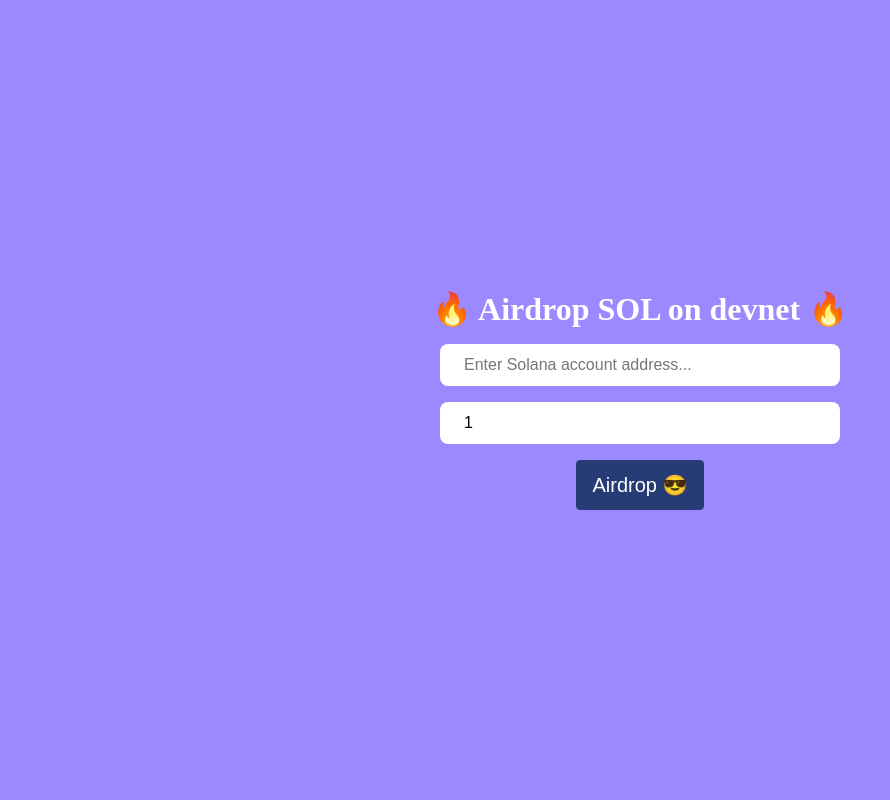
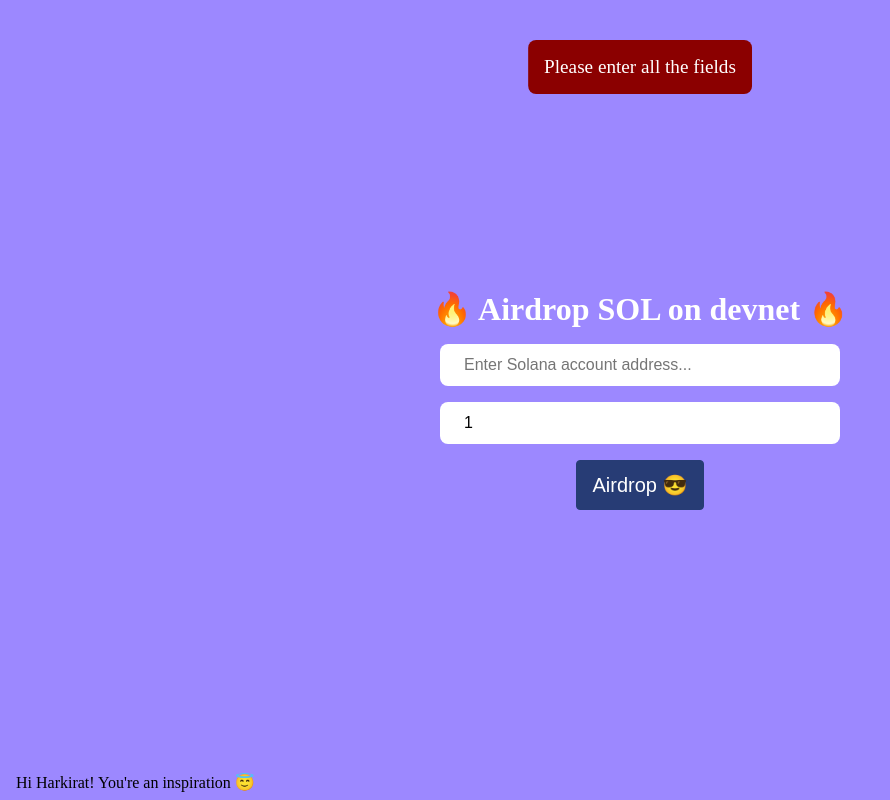
Before and after one commit to weevil111/solana_airdrop, a Next.js app: page / in a window 1280 px wide. Both pictures are taken after a click on the button "Airdrop 😎". Shown: the whole page, without its empty margins (0-890 px from the left). Built offline with nearby package versions, Linux system fonts and the light colour scheme.

Commit message:
Customize snackbar to change color

```diff
--- a/app/globals.css
+++ b/app/globals.css
@@ -9,30 +9,24 @@
   --background-start-rgb: 214, 219, 220;
   --background-end-rgb: 255, 255, 255;
 
-  --primary-glow: conic-gradient(
-    from 180deg at 50% 50%,
+  --primary-glow: conic-gradient(from 180deg at 50% 50%,
       #16abff33 0deg,
       #0885ff33 55deg,
       #54d6ff33 120deg,
       #0071ff33 160deg,
-    transparent 360deg
-  );
-  --secondary-glow: radial-gradient(
-    rgba(255, 255, 255, 1),
-    rgba(255, 255, 255, 0)
-  );
+      transparent 360deg);
+  --secondary-glow: radial-gradient(rgba(255, 255, 255, 1),
+      rgba(255, 255, 255, 0));
 
   --tile-start-rgb: 239, 245, 249;
   --tile-end-rgb: 228, 232, 233;
-  --tile-border: conic-gradient(
-    #00000080,
+  --tile-border: conic-gradient(#00000080,
       #00000040,
       #00000030,
       #00000020,
       #00000010,
       #00000010,
-    #00000080
-  );
+      #00000080);
 
   --callout-rgb: 238, 240, 241;
   --callout-border-rgb: 172, 175, 176;
@@ -47,24 +41,20 @@
     --background-end-rgb: 0, 0, 0;
 
     --primary-glow: radial-gradient(rgba(1, 65, 255, 0.4), rgba(1, 65, 255, 0));
-    --secondary-glow: linear-gradient(
-      to bottom right,
+    --secondary-glow: linear-gradient(to bottom right,
         rgba(1, 65, 255, 0),
         rgba(1, 65, 255, 0),
-      rgba(1, 65, 255, 0.3)
-    );
+        rgba(1, 65, 255, 0.3));
 
     --tile-start-rgb: 2, 13, 46;
     --tile-end-rgb: 2, 5, 19;
-    --tile-border: conic-gradient(
-      #ffffff80,
+    --tile-border: conic-gradient(#ffffff80,
         #ffffff40,
         #ffffff30,
         #ffffff20,
         #ffffff10,
         #ffffff10,
-      #ffffff80
-    );
+        #ffffff80);
 
     --callout-rgb: 20, 20, 20;
     --callout-border-rgb: 108, 108, 108;
@@ -87,12 +77,9 @@
 
 body {
   color: rgb(var(--foreground-rgb));
-  background: linear-gradient(
-      to bottom,
+  background: linear-gradient(to bottom,
       transparent,
-      rgb(var(--background-end-rgb))
-    )
-    rgb(var(--background-start-rgb));
+      rgb(var(--background-end-rgb))) rgb(var(--background-start-rgb));
 }
 
 a {
@@ -105,3 +92,80 @@
     color-scheme: dark;
   }
 }
+
+.snackbar {
+  visibility: hidden;
+  background-color: #333;
+  color: #fff;
+  text-align: center;
+  border-radius: 8px;
+  padding: 16px;
+  position: fixed;
+  z-index: 9999999999;
+  left: 50%;
+  top: 40px;
+  transform: translateX(-50%);
+  font-size: 1.2rem;
+}
+
+.snackbar.success {
+  background-color: green;
+}
+
+.snackbar.error {
+  background-color: darkred;
+}
+
+.snackbar.show {
+  visibility: visible;
+  -webkit-animation: fadein 1s, fadeout 1s 4.5s;
+  animation: fadein 1s, fadeout 1s 4.5s;
+}
+
+@-webkit-keyframes fadein {
+  from {
+    top: 0;
+    opacity: 0;
+  }
+
+  to {
+    top: 40px;
+    opacity: 1;
+  }
+}
+
+@keyframes fadein {
+  from {
+    top: 0;
+    opacity: 0;
+  }
+
+  to {
+    top: 40px;
+    opacity: 1;
+  }
+}
+
+@-webkit-keyframes fadeout {
+  from {
+    top: 40px;
+    opacity: 1;
+  }
+
+  to {
+    top: 0;
+    opacity: 0;
+  }
+}
+
+@keyframes fadeout {
+  from {
+    top: 40px;
+    opacity: 1;
+  }
+
+  to {
+    top: 0;
+    opacity: 0;
+  }
+}
--- a/app/page.js
+++ b/app/page.js
@@ -9,9 +9,28 @@
 export default function Home() {
   const [address, setAddress] = useState("");
   const [sol, setSol] = useState(1);
+  const [message, setMessage] = useState("");
+  const [isSnackbarHidden, setIsSnackbarHidden] = useState(true);
+  const [snackbarColor, setSnackbarColor] = useState("");
+
+  function showSnackbar({ message, timeout = 3000, color = "" } = {}) {
+    setMessage(message);
+    setIsSnackbarHidden(false);
+    setSnackbarColor(color);
+
+    // Hide it after 3 seconds...
+    setTimeout(function () {
+      setIsSnackbarHidden(true);
+      setSnackbarColor("");
+    }, timeout);
+  }
 
   async function aridrop() {
     if (!address || !sol) {
+      showSnackbar({
+        message: "Please enter all the fields",
+        color: "error",
+      });
       return;
     }
     try {
@@ -22,8 +41,12 @@
         },
         body: JSON.stringify({ pubkey: address, amount: sol }),
       });
-      const json = await res.json();
-      console.log(json);
+      const result = await res.json();
+      if (result.success) {
+        showSnackbar({ message: "Airdrop was successful", color: "success" });
+      } else {
+        showSnackbar({ message: result.message, color: "error" });
+      }
     } catch (err) {
       console.log(err);
     }
@@ -51,6 +74,14 @@
       <button className={styles.button} onClick={aridrop}>
         Airdrop 😎
       </button>
+      <p className={styles.bottom}>Hi Harkirat! You're an inspiration 😇 </p>
+      <div
+        className={`snackbar ${
+          isSnackbarHidden ? "" : "show"
+        } ${snackbarColor}`}
+      >
+        {message}
+      </div>
     </main>
   );
 }
--- a/app/page.module.css
+++ b/app/page.module.css
@@ -44,3 +44,9 @@
 .button:hover {
   background-color: #192a56;
 }
+
+.bottom {
+  position: fixed;
+  bottom: 8px;
+  left: 16px;
+}
```
Lines whose indentation alone changed are shown as unchanged.
